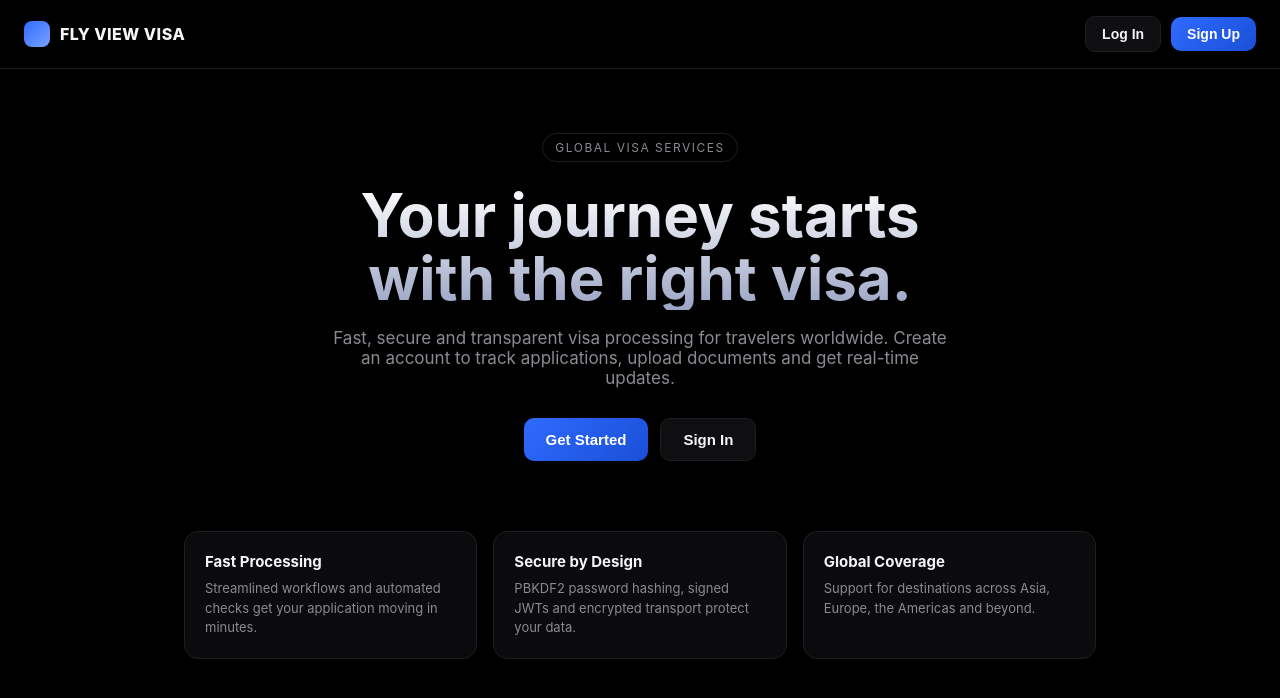
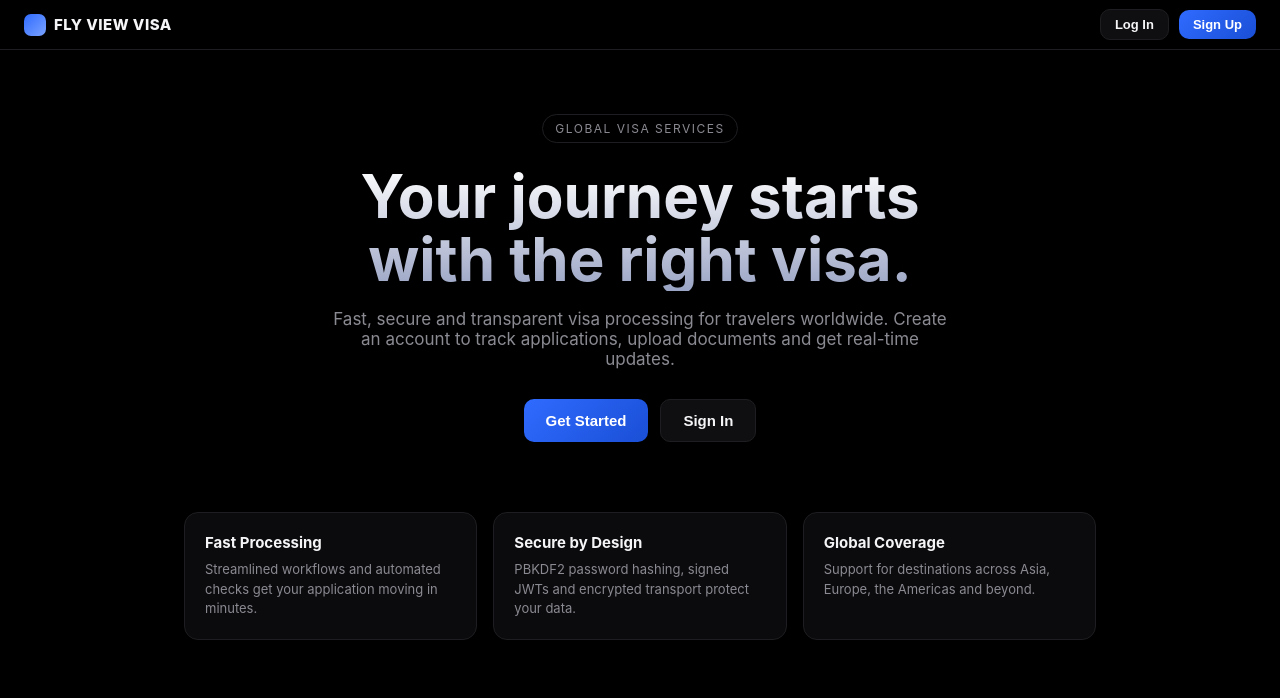
Before and after one commit to guolongli1997-spec/login, a website: page public/index.html in a window 1280 px wide. Drawn offline with Linux system fonts and the light colour scheme.

Commit message:
Update index.html
deploy

```diff
--- a/public/index.html
+++ b/public/index.html
@@ -22,16 +22,17 @@
   }
   nav {
     display: flex; align-items: center; justify-content: space-between;
-    padding: 16px 24px; border-bottom: 1px solid var(--border);
+    padding: 9px 24px; border-bottom: 1px solid var(--border);
     background: rgba(0,0,0,.7); backdrop-filter: blur(10px);
     position: sticky; top: 0; z-index: 8;
   }
-  .logo { display: flex; align-items: center; gap: 10px; font-weight: 800; letter-spacing: .5px; }
+  .logo { display: flex; align-items: center; gap: 8px; font-weight: 800; letter-spacing: .5px; font-size: 15px; }
   .logo .dot {
-    width: 26px; height: 26px; border-radius: 8px;
+    width: 22px; height: 22px; border-radius: 7px;
     background: linear-gradient(135deg, var(--accent), #7aa2ff);
   }
   .nav-actions { display: flex; align-items: center; gap: 10px; }
+  .nav-actions .btn { padding: 7px 14px; font-size: 13px; }
   .btn {
     border: 1px solid var(--border); background: #0f0f12; color: var(--text);
     padding: 9px 16px; border-radius: 10px; font-size: 14px; font-weight: 600;
@@ -44,7 +45,7 @@
     border: 0; color: #fff;
   }
   .btn-primary:hover { filter: brightness(1.08); }
-  .greeting { color: var(--text); font-size: 14px; }
+  .greeting { color: var(--text); font-size: 13px; }
   .greeting b { color: #fff; }
 
   main { max-width: 960px; margin: 0 auto; padding: 64px 24px; }
```
